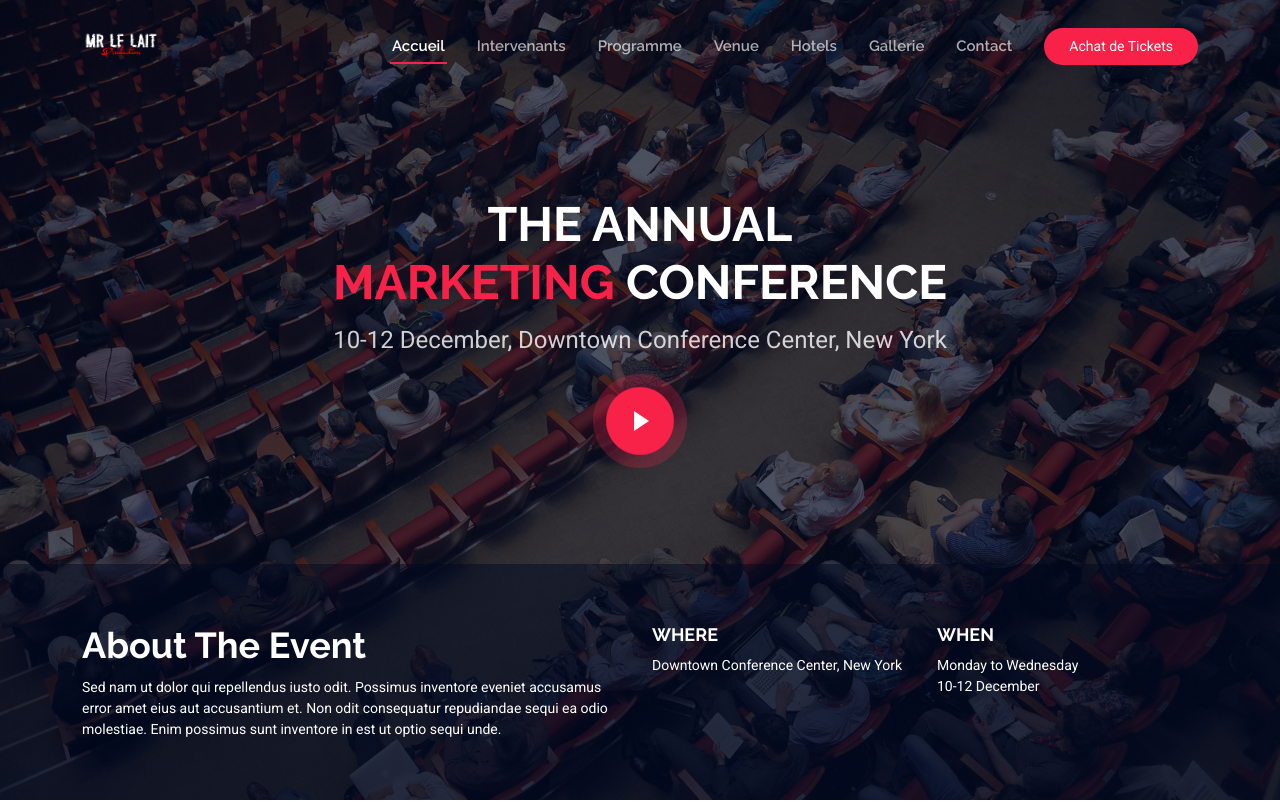
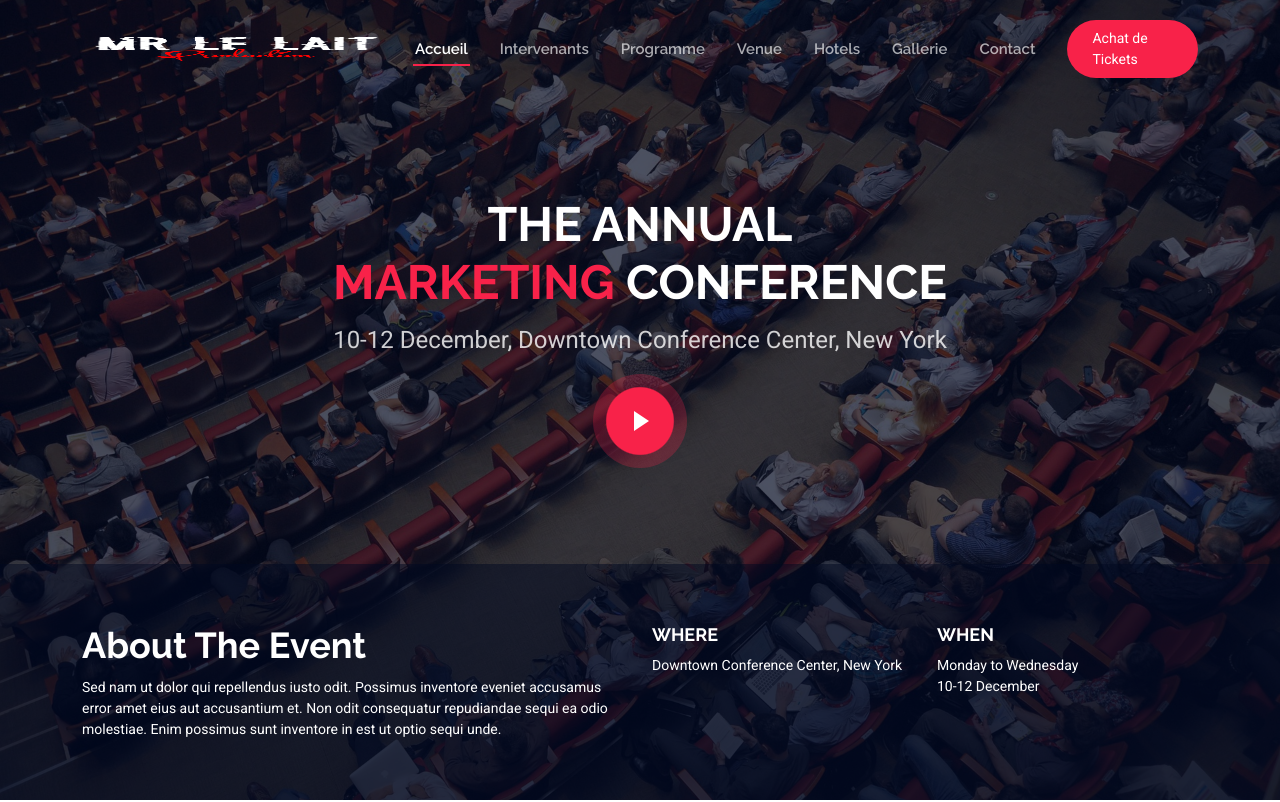
Before and after one commit to MR-LE-LAIT-PROD/mr-le-lait-prod.github.io, a plain HTML site: page index.html in a window 1280 px wide. Shown: the top 802 px of the page. Drawn offline with Linux system fonts and the light colour scheme.

Commit message:
update: index page

```diff
--- a/index.html
+++ b/index.html
@@ -33,8 +33,8 @@
   <header id="header" class="header d-flex align-items-center fixed-top">
     <div class="container-fluid container-xl position-relative d-flex align-items-center">
 
-      <a href="index.html" class="logo d-flex align-items-center me-auto" height="300" width="400">
-        <img src="assets/img/MR LE LAIT-Final.png" alt="">
+      <a href="index.html" class="logo d-flex align-items-center me-auto">
+        <img src="assets/img/MR LE LAIT-Final.png" alt="Logo" style="max-width: 100%; height: auto; width: 400px;">
       </a>
 
       <nav id="navmenu" class="navmenu">
```
